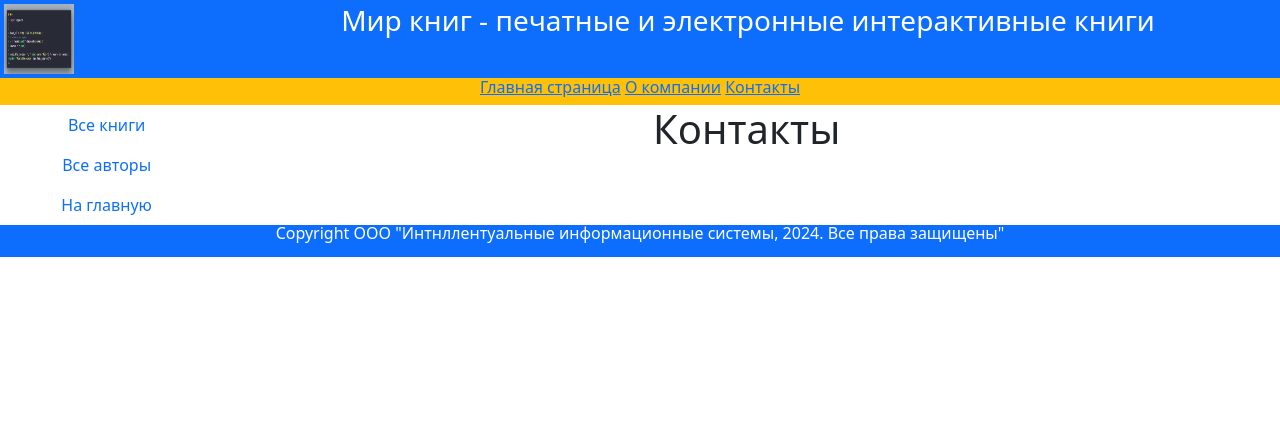
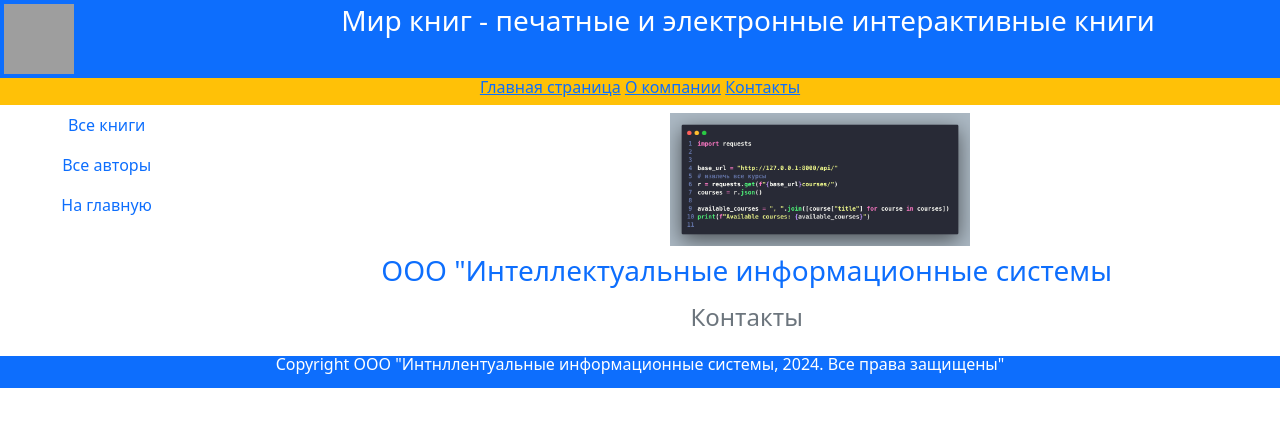
Before and after one commit to OIITuMuCT/WebBooks, a Django app: page /contact/ in a window 1280 px wide. Shown: the top 427 px of the page. Run offline with Django 4.2, Linux system fonts and the light colour scheme; some libraries are stand-ins or nearby versions; grey boxes are pictures that could not be loaded.

Commit message:
contact.html table

```diff
--- a/templates/catalog/contact.html
+++ b/templates/catalog/contact.html
@@ -1,6 +1,33 @@
 {% extends "catalog/base.html" %}
 
+<head>
+    {% load static %}
+</head>
+
 {% block content %}
-<h1>Контакты</h1>
+<div class="conatainer-fluid">
+    <div class="row my-2 text-center">
+        <div class="col-5"></div>
+        <div class="col-1 text-center">
+            <img src="{% static "images/codex.png" %}" width="300" heigth="100" alt="">
+        </div>
+        <div class="col-5"></div>
+    </div>
+    <div class="row my-2 text-primary text-center">
+        <h3>{{name}}</h3>
+    </div>
+    <div class="row my-2 text-muted">
+        <h4 class="text-center">{{text_head}}</h4>
+    </div>
+    <div class="row my-2">
+        <!--Пустые колонки слева от таблицы-->
+        <div class="col-3"></div>
+        <div class="col-6">
+            <table>
+
+            </table>
+        </div>
+    </div>
+</div>
 
 {% endblock %}
```
Also changed, not shown: templates/catalog/about.html (+5 -5 lines), static/images/ai.png (added), static/images/art.png (added), static/images/codex.png (renamed from static/images/code.png), static/images/ebook.png (added), static/images/road.png (added).
